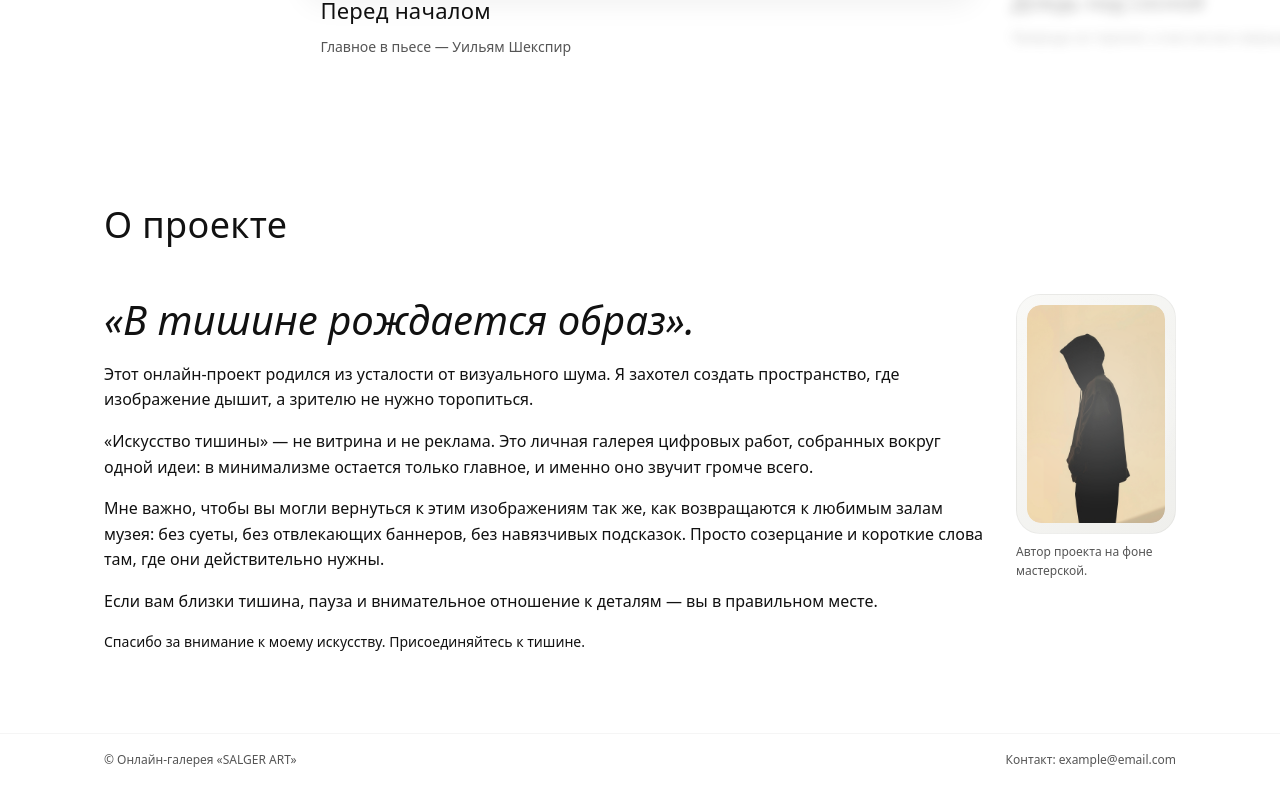
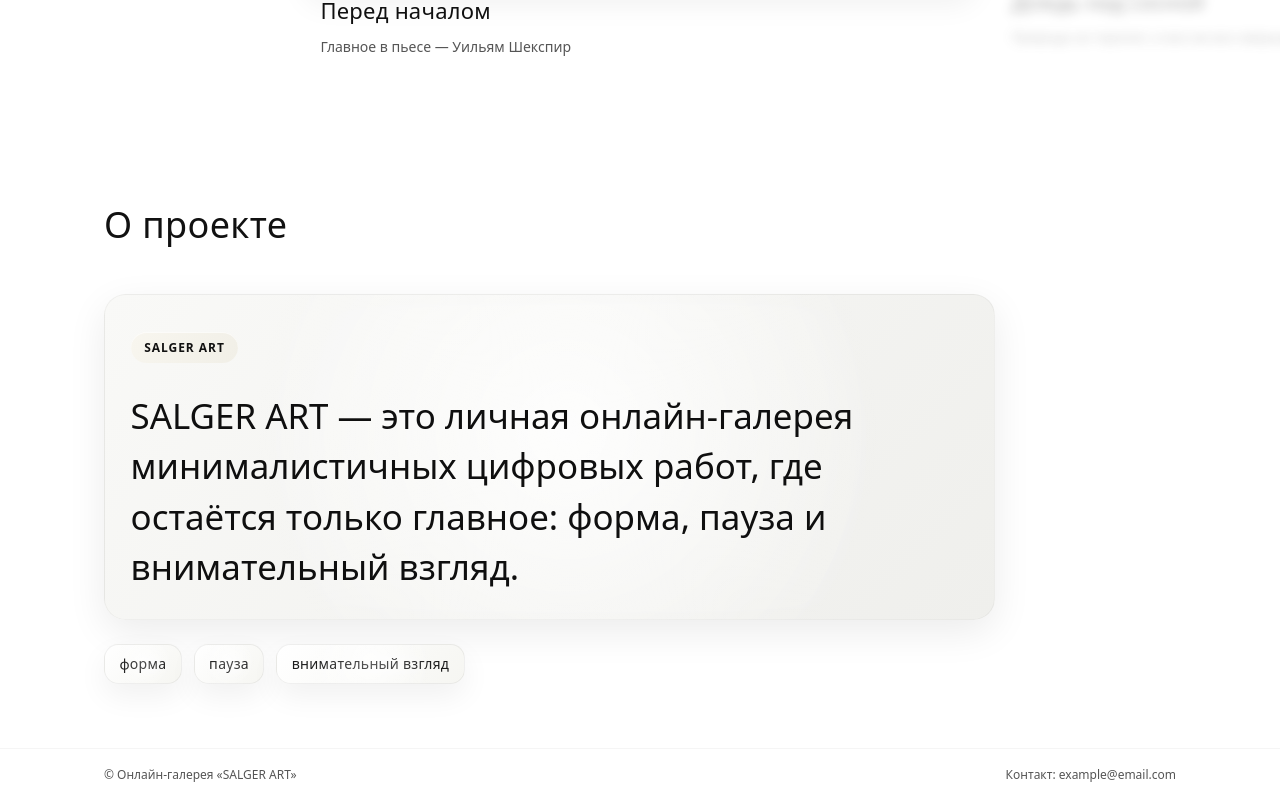
Before and after one commit to ALDYNEC-07/SALGER-ART, a Next.js app: page / in a window 1280 px wide. Shown: the part 1482-2282 px from the top of the page. Built offline with nearby package versions, Linux system fonts and the light colour scheme.

Commit message:
Поправил блок о проекте, убрал портрет и вставил в герой

```diff
--- a/src/app/components/AboutSection/AboutSection.module.css
+++ b/src/app/components/AboutSection/AboutSection.module.css
@@ -8,106 +8,99 @@
   margin-inline: auto;
 }
 
-.manifestLead {
-  margin: 0 0 var(--space-xl);
-  font-size: var(--fs-2xl);
-  line-height: 1.3;
-  font-style: italic;
+.aboutLayout {
+  display: grid;
+  gap: var(--space-xl);
+  justify-items: start;
 }
 
-.manifestText p {
-  margin: 0 0 var(--space-m);
+.manifestText {
+  display: grid;
+  gap: var(--space-l);
+  align-items: start;
 }
 
-.manifestText p + p {
-  margin-top: var(--space-s);
-}
-
-.manifestText strong,
-.manifestText em {
-  font-weight: 500;
-}
-
-.manifestSignature {
-  margin-top: var(--space-2xl);
-  font-size: var(--fs-sm);
-}
-
-.aboutLayout {
-  display: flex;
-  flex-direction: column;
-  gap: var(--space-xl);
-}
-
-.aboutMedia {
-  flex: 0 0 14rem;
-  max-width: 14rem;
-  align-self: center;
-}
-
-.aboutMediaFigure {
-  margin: 0;
-}
-
-.aboutMediaFrame {
+.manifestFrame {
   position: relative;
   overflow: hidden;
-  border-radius: 1.5rem;
-  width: 100%;
-  min-height: 9rem;
-  aspect-ratio: 2 / 3;
-  background: radial-gradient(circle at 50% 42%, rgba(255, 255, 255, 0.72), rgba(245, 245, 245, 0) 62%),
+  padding: clamp(1.4rem, 2vw, 2rem);
+  border-radius: 1.35rem;
+  background: radial-gradient(circle at 52% 42%, rgba(255, 255, 255, 0.78), rgba(245, 245, 245, 0) 62%),
     linear-gradient(135deg, #f9f9f7, #efefec);
   border: 1px solid rgba(0, 0, 0, 0.04);
+  box-shadow: 0 12px 38px rgba(0, 0, 0, 0.08);
   animation: heroZoom 18s ease-out forwards;
 }
 
-.aboutMediaFrame::after {
+.manifestFrame::after {
   content: "";
   position: absolute;
   inset: var(--space-xs);
   border-radius: inherit;
-  background: radial-gradient(circle at 52% 46%, rgba(255, 255, 255, 0.28), rgba(255, 255, 255, 0) 70%);
+  background: radial-gradient(circle at 52% 46%, rgba(255, 255, 255, 0.26), rgba(255, 255, 255, 0) 70%);
   filter: blur(var(--hero-frame-blur));
   mix-blend-mode: screen;
   pointer-events: none;
 }
 
-.aboutMediaPlaceholder {
-  position: absolute;
-  inset: 10px;
-  border-radius: calc(1.5rem - 10px);
+.manifestLabel {
+  display: inline-flex;
+  align-items: center;
+  gap: var(--space-xs);
+  padding: 0.35rem 0.85rem;
+  border-radius: 999px;
+  background: linear-gradient(120deg, #f8f6ef, #f1efe7);
+  color: #111111;
+  font-size: var(--fs-xs);
+  letter-spacing: 0.08em;
+  text-transform: uppercase;
+  font-weight: 600;
+  box-shadow: inset 0 1px 0 rgba(255, 255, 255, 0.7);
+  position: relative;
+  z-index: 1;
+  width: fit-content;
+}
+
+.manifestLead {
+  margin: var(--space-m) 0 0;
+  font-size: clamp(1.5rem, 1.1vw + 1.3rem, 2.3rem);
+  line-height: 1.45;
+  max-width: 42ch;
+  color: #0f0f0f;
+  position: relative;
+  z-index: 1;
+}
+
+.manifestPills {
+  display: flex;
+  flex-wrap: wrap;
+  gap: var(--space-s);
+  align-items: center;
+}
+
+.manifestPill {
+  position: relative;
+  display: inline-flex;
+  align-items: center;
+  padding: 0.5rem 0.9rem;
+  border-radius: 0.9rem;
+  border: 1px solid rgba(0, 0, 0, 0.06);
+  background: radial-gradient(circle at 50% 42%, rgba(255, 255, 255, 0.72), rgba(245, 245, 245, 0) 62%),
+    linear-gradient(135deg, #ffffff, #f6f6f2);
+  box-shadow: 0 12px 30px rgba(0, 0, 0, 0.06);
+  font-size: var(--fs-sm);
+  letter-spacing: 0.02em;
+  color: #1c1c1c;
   overflow: hidden;
 }
 
-.aboutMediaImage {
-  object-fit: cover;
+.manifestPill::after {
+  content: "";
   position: absolute;
-  inset: 0;
-  width: 100%;
-  height: 100%;
+  inset: 8px;
   border-radius: inherit;
+  background: radial-gradient(circle at 52% 46%, rgba(255, 255, 255, 0.28), rgba(255, 255, 255, 0) 70%);
+  filter: blur(calc(var(--hero-frame-blur) / 1.3));
+  mix-blend-mode: screen;
+  pointer-events: none;
 }
-
-.aboutMediaCaption {
-  margin-top: var(--space-xs);
-  font-size: var(--fs-xs);
-  color: #555555;
-}
-
-@media (min-width: 960px) {
-  .aboutLayout {
-    flex-direction: row;
-    align-items: flex-start;
-  }
-
-  .manifestText {
-    flex: 1 1 auto;
-  }
-
-  .aboutMedia {
-    flex: 0 0 10rem;
-    max-width: 10rem;
-    align-self: flex-start;
-  }
-}
--- a/src/app/components/AboutSection/AboutSection.tsx
+++ b/src/app/components/AboutSection/AboutSection.tsx
@@ -1,12 +1,9 @@
 /*
  Этот файл описывает раздел с манифестом проекта.
- Он показывает текстовую колонку с идеей галереи и место под иллюстрацию автора.
- Он позволяет посетителю быстро понять посыл проекта и прочитать благодарность.
+ Он показывает короткое описание галереи в обрамлении.
+ Он помогает посетителю за пару строк понять, что это за пространство.
 */
 
-import Image from "next/image";
-/* Портрет автора для блока рядом с манифестом */
-import authorImage from "../../assets/Author.jpg";
 import styles from "./AboutSection.module.css";
 
 export function AboutSection() {
@@ -27,61 +24,30 @@ export function AboutSection() {
 
           <div className="page__body">
             <div className={styles.aboutLayout}>
-              {/* Текст манифеста */}
+              {/* Колонка с коротким описанием галереи */}
               <div className={styles.manifestText}>
-                <p className={styles.manifestLead}>«В тишине рождается образ».</p>
+                {/* Карточка с манифестом, оформленная в фирменной рамке */}
+                <div className={styles.manifestFrame}>
+                  <p className={styles.manifestLabel}>SALGER ART</p>
+                  <p className={styles.manifestLead}>
+                    SALGER ART — это личная онлайн-галерея минималистичных цифровых работ,
+                    где остаётся только главное: форма, пауза и внимательный взгляд.
+                  </p>
+                </div>
 
-                <p>
-                  Этот онлайн-проект родился из усталости от визуального шума.
-                  Я захотел создать пространство, где изображение дышит, а
-                  зрителю не нужно торопиться.
-                </p>
-
-                <p>
-                  <strong>«Искусство тишины»</strong> — не витрина и не реклама.
-                  Это личная галерея цифровых работ, собранных вокруг одной идеи:
-                  в минимализме остается только главное, и именно оно звучит
-                  громче всего.
-                </p>
-
-                <p>
-                  Мне важно, чтобы вы могли вернуться к этим изображениям так же,
-                  как возвращаются к любимым залам музея: без суеты, без
-                  отвлекающих баннеров, без навязчивых подсказок. Просто
-                  созерцание и короткие слова там, где они действительно нужны.
-                </p>
-
-                <p>
-                  Если вам близки тишина, пауза и внимательное отношение
-                  к деталям — вы в правильном месте.
-                </p>
-
-                <p className={styles.manifestSignature}>Спасибо за внимание к моему искусству. Присоединяйтесь к тишине.</p>
+                {/* Три опорные мысли, вынесенные в небольшие рамки */}
+                <div className={styles.manifestPills} role="list">
+                  <span className={styles.manifestPill} role="listitem">
+                    форма
+                  </span>
+                  <span className={styles.manifestPill} role="listitem">
+                    пауза
+                  </span>
+                  <span className={styles.manifestPill} role="listitem">
+                    внимательный взгляд
+                  </span>
+                </div>
               </div>
-
-              {/* Портрет автора рядом с текстом манифеста */}
-              <aside
-                className={styles.aboutMedia}
-                aria-label="Фотография или иллюстрация автора"
-              >
-                <figure className={styles.aboutMediaFigure}>
-                  <div className={styles.aboutMediaFrame}>
-                    <div className={styles.aboutMediaPlaceholder}>
-                      <Image
-                        src={authorImage}
-                        alt="Портрет автора проекта"
-                        fill
-                        sizes="(max-width: 960px) 100vw, 160px"
-                        className={styles.aboutMediaImage}
-                        priority
-                      />
-                    </div>
-                  </div>
-                  <figcaption className={styles.aboutMediaCaption}>
-                    Автор проекта на фоне мастерской.
-                  </figcaption>
-                </figure>
-              </aside>
             </div>
           </div>
         </div>
--- a/src/app/components/HeroSection/HeroSection.module.css
+++ b/src/app/components/HeroSection/HeroSection.module.css
@@ -35,7 +35,9 @@
 .heroMedia {
   position: relative;
   border-radius: 1.5rem;
-  min-height: 14.25rem;
+  width: min(76vw, 18rem);
+  min-height: clamp(20.5rem, 86vw, 26.5rem);
+  margin-inline: auto;
   overflow: hidden;
   background: radial-gradient(circle at 50% 42%, rgba(255, 255, 255, 0.72), rgba(245, 245, 245, 0) 62%),
     linear-gradient(135deg, #f9f9f7, #efefec);
@@ -66,7 +68,7 @@
   border-radius: inherit;
 }
 
-.heroLogo {
+.heroPortrait {
   object-fit: cover;
   border-radius: inherit;
 }
@@ -173,8 +175,9 @@
   }
 
   .heroMedia {
-    flex: 3;
-    min-height: 20.5rem;
+    flex: 2.6;
+    max-width: clamp(22rem, 42vw, 28rem);
+    min-height: 22rem;
   }
 
   .heroContent {
@@ -189,7 +192,8 @@
 
 @media (min-width: 1024px) {
   .heroMedia {
-    min-height: 26rem;
+    max-width: clamp(24rem, 36vw, 30rem);
+    min-height: 28rem;
   }
 
   .heroContent {
```
Also changed, not shown: src/app/components/HeroSection/HeroSection.tsx (+11 -9 lines).
